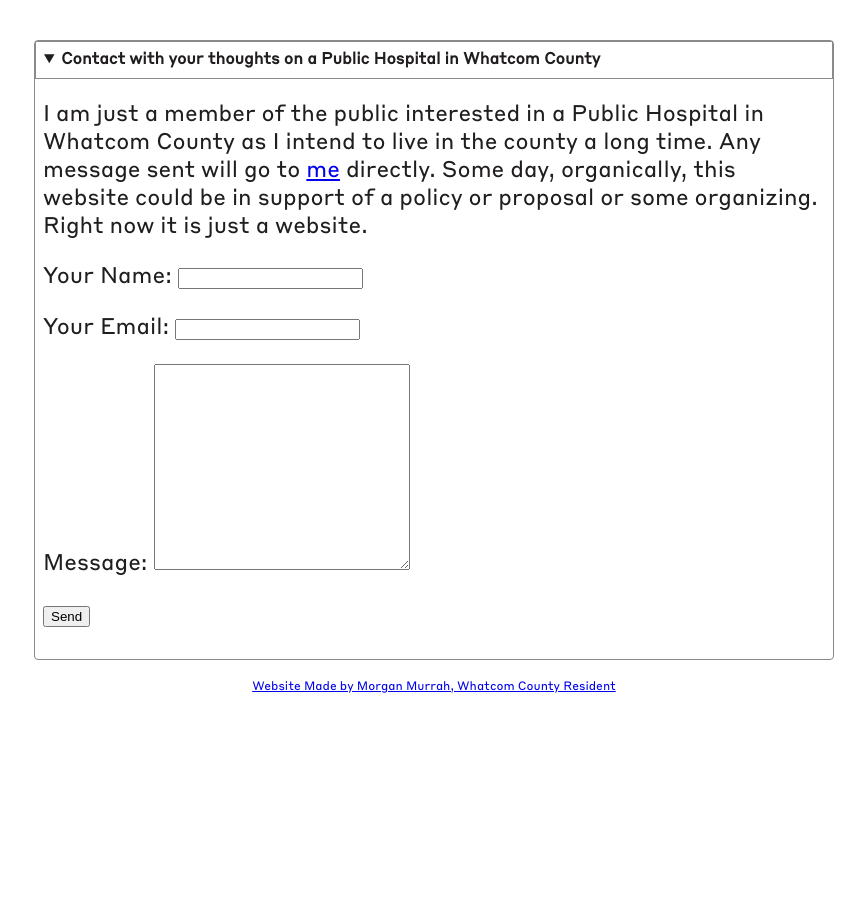
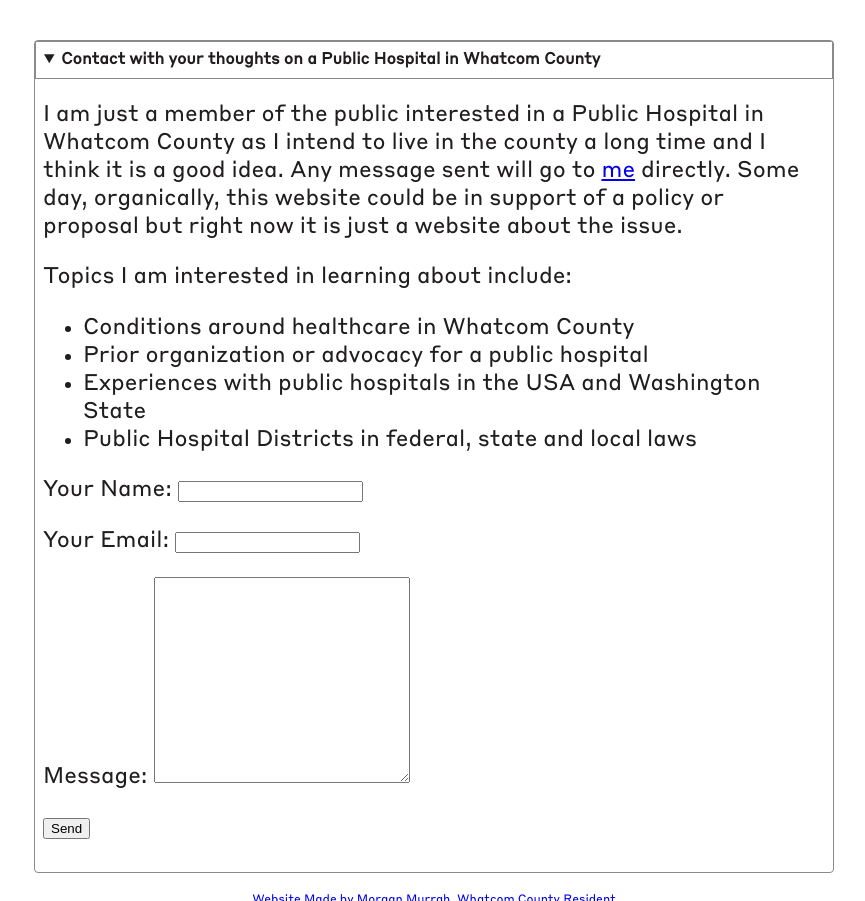
Before and after one commit to airbr/whatcompublichospital, a website built with webpack: page index.html in a window 1280 px wide. Shown: the part 1766-2667 px from the top of the page, without its empty margins (206-1071 px from the left). Before the commit the page ends 2519 px from the top, so only its background shows below. Built offline with nearby package versions, Linux system fonts and the light colour scheme.

Commit message:
Add more detail

```diff
--- a/css/style.css
+++ b/css/style.css
@@ -145,7 +145,7 @@ h4 {
   font-size: var(--h4-font-size);
 }
 
-p {
+p, li {
   color: var(--dsa-black);
   font-size: 1.4em;
 }
@@ -194,7 +194,7 @@ h1, h2, h3, h4, h5, h6 {
   font-family: StyreneB, -apple-system, BlinkMacSystemFont, segoe ui, Roboto, Oxygen-Sans, Ubuntu, Cantarell, helvetica neue, sans-serif;
 }
 
-p, summary, footer {
+p, summary, footer, li {
   font-family: StyreneB-regular, -apple-system, BlinkMacSystemFont, segoe ui, Roboto, Oxygen-Sans, Ubuntu, Cantarell, helvetica neue, sans-serif;
 }
 
--- a/index.html
+++ b/index.html
@@ -85,7 +85,16 @@
   <br>
   <details open>
     <summary>Contact with your thoughts on a Public Hospital in Whatcom County</summary>
-    <p>I am just a member of the public interested in a Public Hospital in Whatcom County as I intend to live in the county a long time. Any message sent will go to <a href="https://github.com/airbr">me</a> directly. Some day, organically, this website could be in support of a policy or proposal or some organizing. Right now it is just a website.</p>
+    <p>I am just a member of the public interested in a Public Hospital in Whatcom County as I intend to live in the county a long time and I think it is a good idea. Any message sent will go to <a href="https://github.com/airbr">me</a> directly. Some day, organically, this website could be in support of a policy or proposal but right now it is just a website about the issue.</p>
+
+    <p>Topics I am interested in learning about include:</p>
+    <ul>
+      <li>Conditions around healthcare in Whatcom County</li>
+      <li>Prior organization or advocacy for a public hospital</li>
+      <li>Experiences with public hospitals in the USA and Washington State</li>
+      <li>Public Hospital Districts in federal, state and local laws</li>
+    </ul>
+
     <form name="contact" method="POST" data-netlify="true">
       <p>
         <label>Your Name: <input type="text" name="name" /></label>
```
